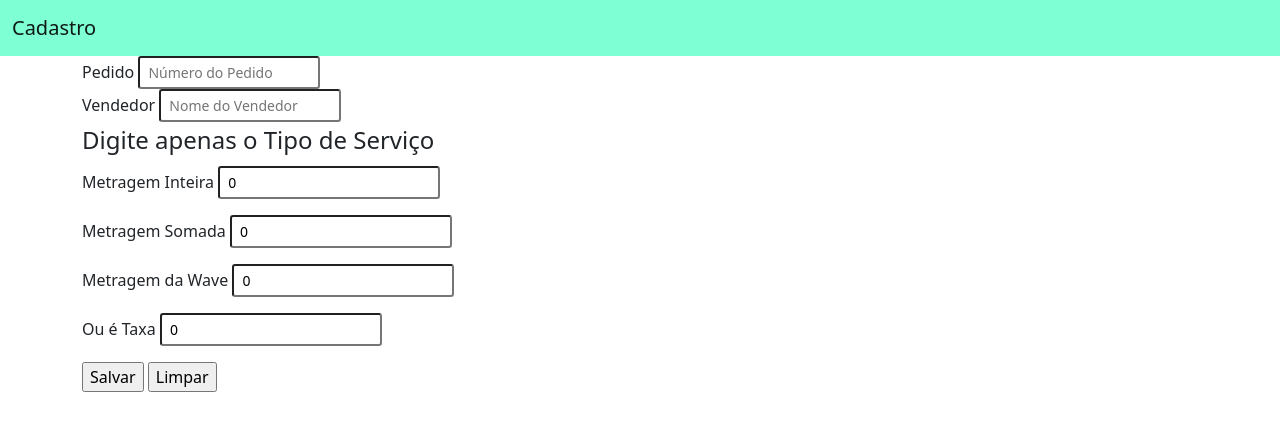
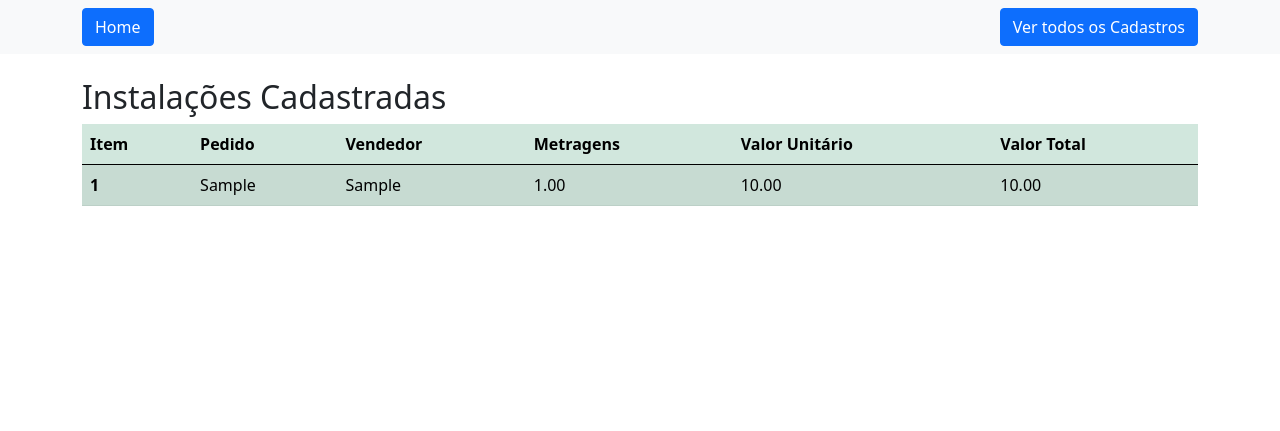
Before and after one commit to andreluizsilv/CadastroInstalacao, a Django app: page /cadastros/ in a window 1280 px wide. Shown: the top 431 px of the page. Run offline with Django 4.2, Linux system fonts and the light colour scheme; tables that the repository leaves empty hold one stand-in row (values such as "Sample post").

Commit message:
pedido_cadastrado.html/cadastro_confimardo.html/base.html

```diff
--- /dev/null
+++ b/app_instalacoes/templates/base.html
@@ -0,0 +1,28 @@
+<!DOCTYPE html>
+<html lang="pt-BR">
+<head>
+    <meta charset="UTF-8">
+    <meta name="viewport" content="width=device-width, initial-scale=1.0">
+    <link href="https://cdn.jsdelivr.net/npm/bootstrap@5.0.2/dist/css/bootstrap.min.css" rel="stylesheet" integrity="sha384-EVSTQN3/azprG1Anm3QDgpJLIm9Nao0Yz1ztcQTwFspd3yD65VohhpuuCOmLASjC" crossorigin="anonymous">
+    <title>Cadastro!</title>
+</head>
+
+<body>
+<nav class="navbar navbar-light bg-light">
+	<div class="container">
+	  <a href="{% url 'home' %}">
+				<button class="btn btn-primary">Home</button>
+	  </a>
+	  <a href="{% url 'pedido_cadastrados' %}">
+		  <button class="btn btn-primary">Ver todos os Cadastros</button>
+	  </a>
+	</div>
+  </form>
+</nav>
+
+{% block content %}
+
+{% endblock %}
+<script src="https://cdn.jsdelivr.net/npm/bootstrap@5.0.2/dist/js/bootstrap.bundle.min.js" integrity="sha384-MrcW6ZMFYlzcLA8Nl+NtUVF0sA7MsXsP1UyJoMp4YLEuNSfAP+JcXn/tWtIaxVXM" crossorigin="anonymous"></script>
+</body>
+</html>
--- a/app_instalacoes/templates/home.html
+++ b/app_instalacoes/templates/home.html
@@ -1,63 +1,42 @@
-<!doctype html>
-<html lang="en">
-<head>
-	<meta charset="UTF-8">
-	<meta name="viewport"
-		  content="width=device-width, user-scalable=no, initial-scale=1.0, maximum-scale=1.0, minimum-scale=1.0">
-	<meta http-equiv="X-UA-Compatible" content="ie=edge">
+{% extends 'base.html' %}
 
-	<link href="https://cdn.jsdelivr.net/npm/bootstrap@5.0.2/dist/css/bootstrap.min.css" rel="stylesheet" integrity="sha384-EVSTQN3/azprG1Anm3QDgpJLIm9Nao0Yz1ztcQTwFspd3yD65VohhpuuCOmLASjC" crossorigin="anonymous">
+{% block content %}
 
-	<title>Cadastro!</title>
+	<form action="{% url 'pedido_cadastrados' %}" method="POST" class="container mt-4">
+		{% csrf_token %}
+		<fieldset class="mb-3">
+			<div class="mb-3">
+				<label for="iped" class="form-label">Pedido</label>
+				<input class="form-control" type="text" name="pedido" id="iped" required placeholder="Número do Pedido">
+			</div>
+			<div class="mb-3">
+				<label for="ivend" class="form-label">Vendedor</label>
+				<input class="form-control" type="text" name="vendedor" id="ivend" required placeholder="Nome do Vendedor">
+			</div>
+		</fieldset>
 
-</head>
-<body>
-	<nav style="background-color: aquamarine !important; " class="navbar navbar-light bg-light">
-  		<div class="container-fluid">
-    		<a class="navbar-brand" href="#">Cadastro</a>
-  		</div>
-	</nav>
+		<fieldset class="mb-3">
+			<legend>Digite apenas o Tipo de Serviço</legend>
+			<div class="mb-3">
+				<label for="iinte" class="form-label">Metragem Inteira</label>
+				<input class="form-control" type="number" step="0.01" placeholder="Digite a metragem Inteiro" name="metragem_inteiro" id="iinte" value="0" onchange="taggleButton()">
+			</div>
+			<div class="mb-3">
+				<label for="isoma" class="form-label">Metragem Somada</label>
+				<input class="form-control" type="number" step="0.01" placeholder="Digite a metragem Somada" name="metragem_fracionaro" id="isoma" value="0" onchange="taggleButton()">
+			</div>
+			<div class="mb-3">
+				<label for="iwave" class="form-label">Metragem da Wave</label>
+				<input class="form-control" type="number" step="0.01" placeholder="Digite a metragem da Wave R$" name="metragem_wave" id="iwave" value="0" onchange="taggleButton()">
+			</div>
+			<div class="mb-3">
+				<label for="itaxa" class="form-label">Ou é Taxa</label>
+				<input class="form-control" type="number" step="0.01" placeholder="Ou valor da Taxa R$" name="taxa" id="itaxa" value="0" onchange="taggleButton()">
+			</div>
+		</fieldset>
 
-	<form action="{% url 'pedido_cadastrados' %}" method="POST">{% csrf_token %}
-		<div class="container">
-
-			<div id="pedido" >
-					<label for="iped">Pedido</label>
-					<input class="form-control-sm" type="text" name="pedido" id="iped" required size="15" placeholder="Número do Pedido">
-			</div>
-			<div id="vendedor">
-					<label for="ivend">Vendedor</label>
-					<input class="form-control-sm" type="text" name="vendedor" id="ivend" required size="15" placeholder="Nome do Vendedor">
-			</div>
-
-			<div id="servico">
-				<legend>Digite apenas o Tipo de Serviço</legend>
-				<p>
-					<label for="iinte"> Metragem Inteira</label>
-					<input class="form-control-sm" type="number" step="0.01" placeholder="Digite a metragem Inteiro:" name="metragem_inteiro" size="20" id="iinte" value=0 onchange="taggleButton()" >
-				</p>
-				<p>
-				<label for="isoma">Metragem Somada</label>
-				<input class="form-control-sm" type="number" step="0.01" placeholder="Digite a metragem Somada :" name="metragem_fracionaro" size="20" id="isoma" value=0 onchange="taggleButton()" >
-			</p>
-			<p>
-				<label for="itaxa">Metragem da Wave</label>
-				<input class="form-control-sm" type="number" step="0.01" placeholder="Digite a metragem da Wave R$:" name="metragem_wave" size="20" id="iwave" value=0 onchange="taggleButton()" >
-			</p>
-			<p>
-				<label for="itaxa">Ou é Taxa</label>
-				<input class="form-control-sm" type="number" step="0.01" placeholder="Ou valor da Taxa R$:" name="taxa" size="20" value=0 onchange="taggleButton()" >
-			</p>
-
-			</div>
-
-			<input type="submit" value="Salvar">
-			<input type="reset" value="Limpar">
-		</div>
+		<button type="submit" class="btn btn-primary">Salvar</button>
+		<button type="reset" class="btn btn-secondary">Limpar</button>
 	</form>
 
-
-	<script src="https://cdn.jsdelivr.net/npm/bootstrap@5.0.2/dist/js/bootstrap.bundle.min.js" integrity="sha384-MrcW6ZMFYlzcLA8Nl+NtUVF0sA7MsXsP1UyJoMp4YLEuNSfAP+JcXn/tWtIaxVXM" crossorigin="anonymous"></script>
-
-</body>
-</html>
+{% endblock %}
--- /dev/null
+++ b/app_instalacoes/templates/pedido_cadastrados.html
@@ -0,0 +1,32 @@
+{% extends 'base.html' %}
+
+{% block content %}
+    <div class="container mt-4">
+        <h2>Instalações Cadastradas</h2>
+        <table class="table table-success table-striped">
+            <thead>
+                <tr>
+                    <th scope="col">Item</th>
+                    <th scope="col">Pedido</th>
+                    <th scope="col">Vendedor</th>
+                    <th scope="col">Metragens</th>
+                    <th scope="col">Valor Unitário</th>
+                    <th scope="col">Valor Total</th>
+                </tr>
+            </thead>
+            <tbody>
+                {% for instalacao in cadastros %}
+                    <tr>
+                        <th scope="row">{{ instalacao.id_instalacoes }}</th>
+                        <td>{{ instalacao.pedido }}</td>
+                        <td>{{ instalacao.vendedor }}</td>
+                        <td>{{ instalacao.metragem }}</td>
+                        <td>{{ instalacao.valor_unitario }}</td>
+                        <td>{{ instalacao.valor_total }}</td>
+                    </tr>
+                {% endfor %}
+            </tbody>
+        </table>
+	</div>
+
+{% endblock %}
--- a/app_instalacoes/views.py
+++ b/app_instalacoes/views.py
@@ -1,22 +1,22 @@
 from django.shortcuts import render
-from django.http import HttpResponse
-from .metragem import metragem_taxa, metragem_adicionadas, metragens, wave
+from .metragem import calculate_metragens, calculate_metragem_adicionadas, calculate_metragem_taxa, calculate_wave
 from .models import Instalacao
 
-# Create your views here.
+
 def home(request):
     return render(request,'home.html')
-
 def pedido_cadastrados(request):
     if request.method == "GET":
-        return render(request, 'home.html')
+        # Recupere todos os cadastros do banco de dados
+        cadastros = Instalacao.objects.all()
+        return render(request, 'pedido_cadastrados.html', {'cadastros': cadastros})
     elif request.method == "POST":
         pedido = request.POST.get('pedido')
         vendedor = request.POST.get('vendedor')
 
         valores_inteiro = request.POST.get('metragem_inteiro')
         if valores_inteiro != '0':
-            valores_inteiro = list(metragens(float(valores_inteiro)))
+            valores_inteiro = list(calculate_metragens(float(valores_inteiro)))
             for valor in valores_inteiro:
                 metragem = valores_inteiro[0]
                 valor_unitario = valores_inteiro[1]
@@ -24,7 +24,7 @@ def pedido_cadastrados(request):
 
         metragem_fracionaro = request.POST.get('metragem_fracionaro')
         if metragem_fracionaro != '0':
-            metragem_fracionaro = list(metragem_adicionadas(float(metragem_fracionaro)))
+            metragem_fracionaro = list(calculate_metragem_adicionadas(float(metragem_fracionaro)))
             for valor in metragem_fracionaro:
                 metragem = metragem_fracionaro[0]
                 valor_unitario = metragem_fracionaro[1]
@@ -32,7 +32,7 @@ def pedido_cadastrados(request):
 
         metragem_wave = request.POST.get('metragem_wave')
         if metragem_wave != '0':
-            metragem_wave = list(wave(float(metragem_wave)))
+            metragem_wave = list(calculate_wave(float(metragem_wave)))
             for valor in metragem_wave:
                 metragem = metragem_wave[0]
                 valor_unitario = metragem_wave[1]
@@ -40,11 +40,34 @@ def pedido_cadastrados(request):
 
         taxa = request.POST.get('taxa')
         if taxa != '0':
-            taxa = list(metragem_taxa(float(taxa)))
+            taxa = list(calculate_metragem_taxa(float(taxa)))
             for valor in taxa:
                 metragem = taxa[0]
                 valor_unitario = taxa[1]
                 valor_total = taxa[2]
+
+        # Não salve no banco de dados ainda, retorne os dados em um contexto
+        novo_cadastro = {
+            'pedido': pedido,
+            'vendedor': vendedor,
+            'metragem': metragem,
+            'valor_unitario': valor_unitario,
+            'valor_total': valor_total
+        }
+
+        return render(request, 'cadastro_confirmado.html', novo_cadastro)
+
+# Em views.py
+from django.shortcuts import redirect
+from .models import Instalacao
+
+def salvar_cadastro(request):
+    if request.method == "POST":
+        pedido = request.POST.get('pedido')
+        vendedor = request.POST.get('vendedor')
+        metragem = request.POST.get('metragem')
+        valor_unitario = request.POST.get('valor_unitario')
+        valor_total = request.POST.get('valor_total')
 
         # Salvar instalação no Banco de dados
         cadastro_instalacao = Instalacao(
@@ -57,14 +80,7 @@ def pedido_cadastrados(request):
 
         cadastro_instalacao.save()
 
-
-
-
-
-        # Exibir todos as instalação em nova pagina
-        instalacoes_cadastradas = {
-            'cadastros': Instalacao.objects.all()
-        }
-
-
-        return render(request, 'cadastros.html', instalacoes_cadastradas)
+        return redirect('home')  # Redirecione para a página inicial ou para onde desejar
+def inst_cadastradas(request):
+    cadastros = Instalacao.objects.all()
+    return render(request, 'pedido_cadastrados.html', {'cadastros': cadastros})
--- a/projeto_cad_instalacao/settings.py
+++ b/projeto_cad_instalacao/settings.py
@@ -117,7 +117,7 @@ USE_TZ = True
 # Static files (CSS, JavaScript, Images)
 # https://docs.djangoproject.com/en/4.2/howto/static-files/
 
-STATIC_URL = 'static/'
+STATIC_URL = '/static/'
 
 STATICFILES_DIR = [
     os.path.join(BASE_DIR, 'templates/static')
--- a/projeto_cad_instalacao/urls.py
+++ b/projeto_cad_instalacao/urls.py
@@ -20,6 +20,7 @@ from app_instalacoes import views
 
 urlpatterns = [
     path('admin/', admin.site.urls),
-    path('',views.home, name='home' ),
-    path('cadastros/', views.pedido_cadastrados, name='pedido_cadastrados')
+    path('', views.home, name='home'),
+    path('cadastros/', views.pedido_cadastrados, name='pedido_cadastrados'),
+    path('cadastro_confirmados/', views.salvar_cadastro, name='cadastro_confirmados'),
 ]
```
Also changed, not shown: app_instalacoes/metragem.py (+4 -4 lines), app_instalacoes/templates/cadastro_confirmado.html (added, +23 -0 lines), app_instalacoes/templates/cadastros.html (deleted, +0 -22 lines), planejamento.txt (added, +40 -0 lines).
